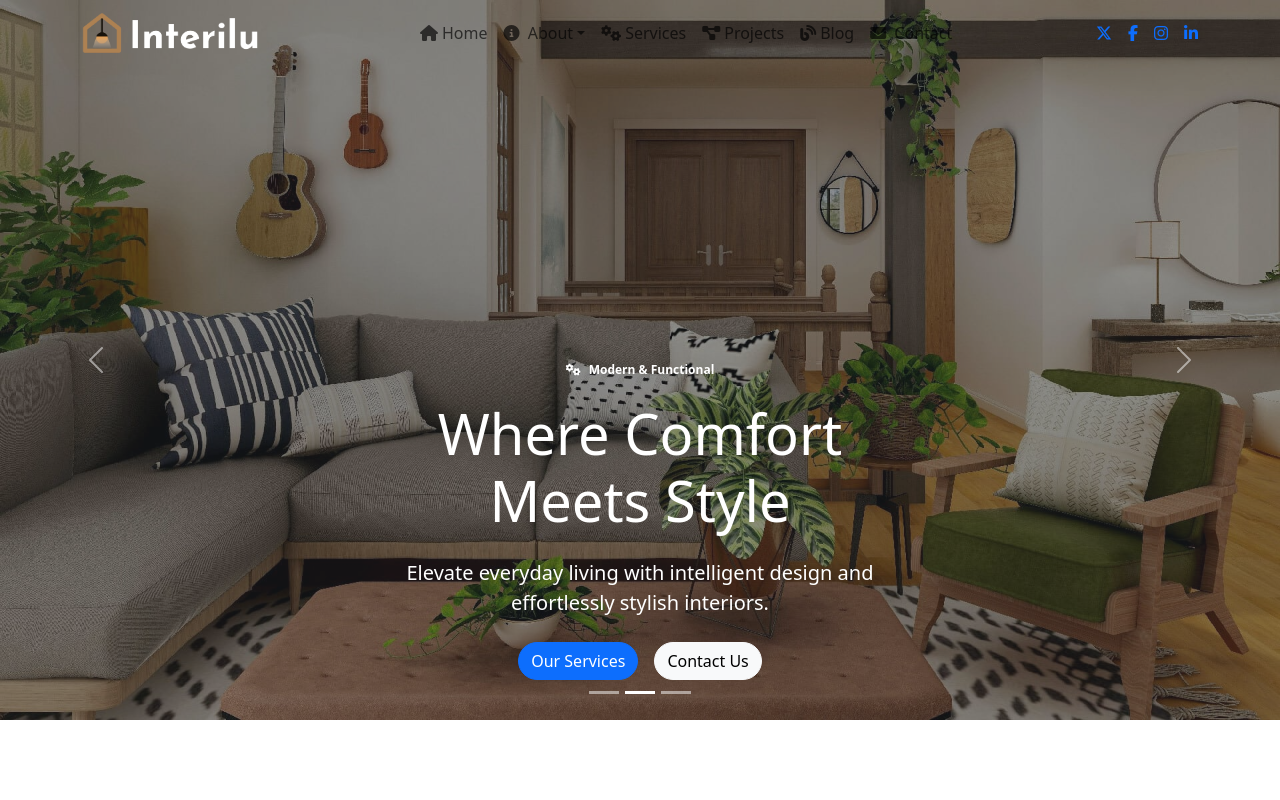
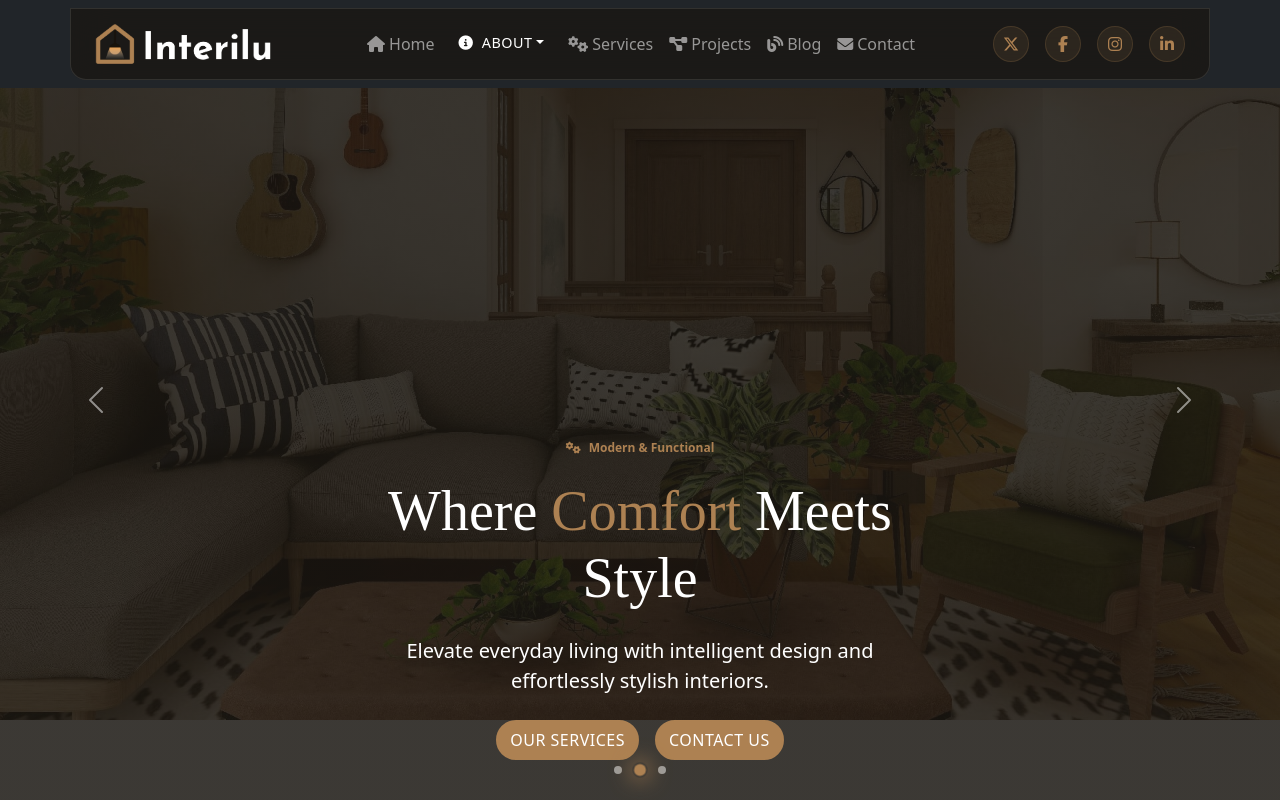
Before and after one commit to sanjaynakum90/React-Assignment, a React (Vite) app in the folder 02-bootstrap/: page / in a window 1280 px wide. Shown: the top 800 px of the page. Built offline with nearby package versions, Linux system fonts and the light colour scheme.

Commit message:
some changes

```diff
--- a/02-bootstrap/src/Components/Navbar.jsx
+++ b/02-bootstrap/src/Components/Navbar.jsx
@@ -1,13 +1,12 @@
 import React from "react";
-
+import { Navbar, Nav, Container } from "react-bootstrap";
+import "./../style.css";
 
 export default function Header() {
     return (
-        <nav className="navbar fixed-top navbar-expand-xl">
-            <div className="container nav-container">
-
-
-                <a className="navbar-brand" href="index.html">
+        <Navbar expand="xl" fixed="top" className="navbar-dark bg-dark">
+            <Container className="nav-container">
+                <a className="navbar-brand" href="/">
                     <img
                         src="logo-light.png"
                         alt="Logo"
@@ -23,45 +22,30 @@
                 </a>
 
 
-                <div className="d-xl-none d-flex align-items-center justify-content-center social-media gap-2 ms-auto">
-                    <a href="https://twitter.com" target="_blank" rel="noopener noreferrer">
-                        <div className="icon-back"><i className="fab fa-x-twitter"></i></div>
-                    </a>
-                    <a href="https://facebook.com" target="_blank" rel="noopener noreferrer">
-                        <div className="icon-back"><i className="fab fa-facebook-f"></i></div>
-                    </a>
-                    <a href="https://instagram.com" target="_blank" rel="noopener noreferrer">
-                        <div className="icon-back"><i className="fab fa-instagram"></i></div>
-                    </a>
-                    <a href="https://linkedin.com" target="_blank" rel="noopener noreferrer">
-                        <div className="icon-back"><i className="fab fa-linkedin-in"></i></div>
-                    </a>
+                <div className="d-xl-none d-flex align-items-center social-media gap-2 ms-auto">
+                    {["x-twitter", "facebook-f", "instagram", "linkedin-in"].map((icon, i) => (
+                        <a key={i} href="#" className="text-decoration-none">
+                            <div className="icon-back">
+                                <i className={`fab fa-${icon}`}></i>
+                            </div>
+                        </a>
+                    ))}
                 </div>
 
-                <button
-                    className="navbar-toggler collapsed border-0 p-0 ms-3"
-                    type="button"
-                    data-bs-toggle="collapse"
-                    data-bs-target="#navbarNav"
-                    aria-controls="navbarNav"
-                    aria-expanded="false"
-                    aria-label="Toggle navigation"
-                >
-                    <span className="navbar-toggler-icon"></span>
-                </button>
 
-                <div className="collapse navbar-collapse" id="navbarNav">
-                    <ul className="navbar-nav mx-auto">
-                        <li className="nav-item">
-                            <a className="nav-link" href="index.html" aria-current="page">
-                                <i className="fas fa-home me-1"></i>Home
-                            </a>
-                        </li>
+                <Navbar.Toggle aria-controls="navbarNav" className="border-0 p-0 ms-3" />
 
-                        <li className="nav-item dropdown">
+                <Navbar.Collapse id="navbarNav">
+                    <Nav className="mx-auto">
+
+                        <Nav.Link href="/" className="nav-link">
+                            <i className="fas fa-home me-1"></i>Home
+                        </Nav.Link>
+
+                        <Nav.Item className="dropdown">
                             <a
                                 className="nav-link dropdown-toggle"
-                                href="/"
+                                href="#about"
                                 data-bs-toggle="dropdown"
                             >
                                 <i className="fas fa-info-circle me-1"></i> About
@@ -71,49 +55,36 @@
                                 <li><a className="dropdown-item" href="expertise.html">Expertise & Experience</a></li>
                                 <li><a className="dropdown-item" href="clients.html">Client-Centric Approach</a></li>
                             </ul>
-                        </li>
+                        </Nav.Item>
 
-                        <li className="nav-item">
-                            <a className="nav-link" href="/services.html">
-                                <i className="fas fa-cogs me-1"></i>Services
+                        <Nav.Link href="/services.html">
+                            <i className="fas fa-cogs me-1"></i>Services
+                        </Nav.Link>
+
+                        <Nav.Link href="#project">
+                            <i className="fas fa-project-diagram me-1"></i>Projects
+                        </Nav.Link>
+
+                        <Nav.Link href="/blog.html">
+                            <i className="fas fa-blog me-1"></i>Blog
+                        </Nav.Link>
+
+                        <Nav.Link href="/contact.html">
+                            <i className="fas fa-envelope me-1"></i>Contact
+                        </Nav.Link>
+                    </Nav>
+                    <div className="d-none d-xl-flex align-items-center social-media gap-3">
+                        {["x-twitter", "facebook-f", "instagram", "linkedin-in"].map((icon, i) => (
+                            <a key={i} href="#" className="text-decoration-none">
+                                <div className="icon-back">
+                                    <i className={`fab fa-${icon}`}></i>
+                                </div>
                             </a>
-                        </li>
+                        ))}
+                    </div>
 
-                        <li className="nav-item">
-                            <a className="nav-link" href="#project">
-                                <i className="fas fa-project-diagram me-1"></i>Projects
-                            </a>
-                        </li>
-
-                        <li className="nav-item">
-                            <a className="nav-link" href="/blog.html">
-                                <i className="fas fa-blog me-1"></i>Blog
-                            </a>
-                        </li>
-
-                        <li className="nav-item">
-                            <a className="nav-link" href="/contact.html">
-                                <i className="fas fa-envelope me-1"></i> Contact
-                            </a>
-                        </li>
-                    </ul>
-
-                    <div className="d-none d-xl-flex align-items-center mt-lg-0 mt-4 justify-content-center social-media gap-3">
-                        <a href="https://twitter.com" target="_blank" rel="noopener noreferrer">
-                            <div className="icon-back"><i className="fab fa-x-twitter"></i></div>
-                        </a>
-                        <a href="https://facebook.com" target="_blank" rel="noopener noreferrer">
-                            <div className="icon-back"><i className="fab fa-facebook-f"></i></div>
-                        </a>
-                        <a href="https://instagram.com" target="_blank" rel="noopener noreferrer">
-                            <div className="icon-back"><i className="fab fa-instagram"></i></div>
-                        </a>
-                        <a href="https://linkedin.com" target="_blank" rel="noopener noreferrer">
-                            <div className="icon-back"><i className="fab fa-linkedin-in"></i></div>
-                        </a>
-                    </div>
-                </div>
-            </div>
-        </nav>
+                </Navbar.Collapse>
+            </Container>
+        </Navbar>
     );
 }
```
